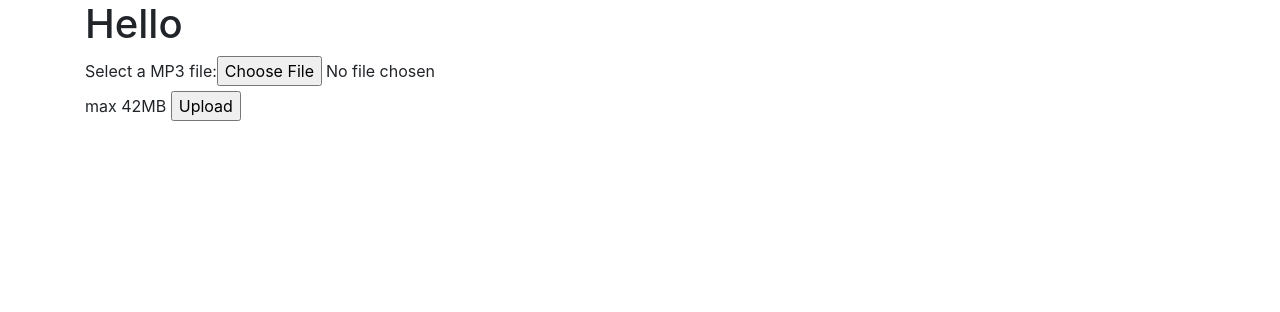
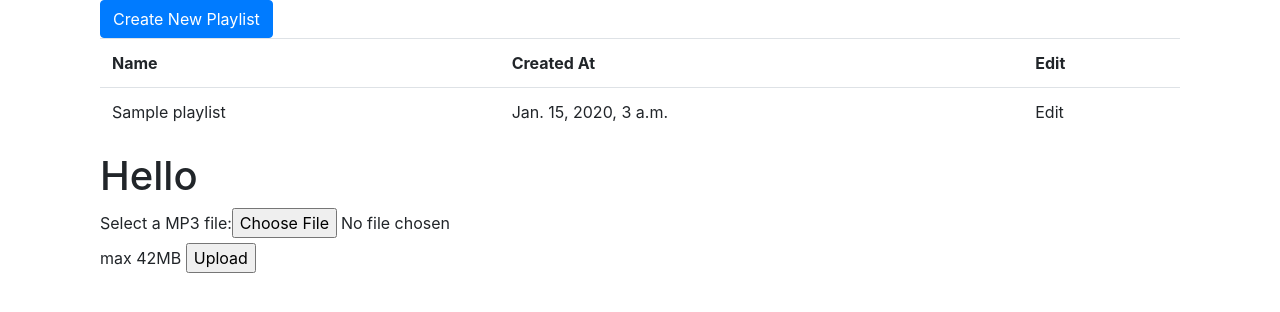
Before and after one commit to whobutsb/django-learning, a Django app: page /music/ in a window 1280 px wide. Shown: the part 56-368 px from the top of the page. Run offline with Django 3.2, Linux system fonts and the light colour scheme; tables that the repository leaves empty hold one stand-in row (values such as "Sample post"); some libraries are stand-ins or nearby versions.

Commit message:
Added the create playlist form and function

```diff
--- a/music/templates/base/base.html
+++ b/music/templates/base/base.html
@@ -1,3 +1,6 @@
+{# Set the timezone to Denver for all pages #}
+{% load tz %}
+{% timezone "America/Denver" %}
 <!doctype html>
 <html lang="en">
   <head>
@@ -44,5 +47,9 @@
     <script src="https://code.jquery.com/jquery-3.3.1.slim.min.js" integrity="sha384-q8i/X+965DzO0rT7abK41JStQIAqVgRVzpbzo5smXKp4YfRvH+8abtTE1Pi6jizo" crossorigin="anonymous"></script>
     <script src="https://cdnjs.cloudflare.com/ajax/libs/popper.js/1.14.3/umd/popper.min.js" integrity="sha384-ZMP7rVo3mIykV+2+9J3UJ46jBk0WLaUAdn689aCwoqbBJiSnjAK/l8WvCWPIPm49" crossorigin="anonymous"></script>
     <script src="https://stackpath.bootstrapcdn.com/bootstrap/4.1.1/js/bootstrap.min.js" integrity="sha384-smHYKdLADwkXOn1EmN1qk/HfnUcbVRZyYmZ4qpPea6sjB/pTJ0euyQp0Mk8ck+5T" crossorigin="anonymous"></script>
+
+    {% block footer %}{% endblock %}
   </body>
 </html>
+
+{% endtimezone %}
--- /dev/null
+++ b/music/templates/base/footer.html
@@ -0,0 +1,4 @@
+Footer here
+
+{% block 'footer' %}
+{% endblock %}
--- a/music/templates/home.html
+++ b/music/templates/home.html
@@ -1,10 +1,67 @@
 {% extends 'base/base.html' %}
 
 {% block content %}
+
+<div class="col-sm-12">
+
+    <button type="button" class="btn btn-primary" data-toggle="modal" data-target="#new-playlist">
+        Create New Playlist
+    </button>
+
+    <table class="table">
+        <tr>
+            <th>Name</th>
+            <th>Created At</th>
+            <th>Edit</th>
+        </tr>
+        {% for playlist in playlists %}
+            <tr>
+                <td>{{ playlist.name }}</td>
+                <td>{{ playlist.created_at }}</td>
+                <td>Edit</td>
+            </tr>
+
+        {% endfor %}
+    </table>
+
+</div>
+
+<div class="col-sm-12">
     <h1>Hello</h1>
     <form action="{% url 'upload' %}" method="post" enctype="multipart/form-data">
         {% csrf_token %}
-        {{ form }}
+        {{ upload_form }}
      <input type="submit" value="Upload">
     </form>
+</div>
+
+<div class="modal fade" id="new-playlist" tabindex="-1" role="dialog" aria-labelledby="exampleModalLabel" aria-hidden="true">
+    <div class="modal-dialog" role="document">
+        <div class="modal-content">
+            <div class="modal-header">
+                <h5 class="modal-title" id="exampleModalLabel">Create New Playlist</h5>
+                <button type="button" class="close" data-dismiss="modal" aria-label="Close">
+                    <span aria-hidden="true">&times;</span>
+                </button>
+            </div>
+            <form action="{% url 'playlist_create' %}" method="post" enctype="multipart/form-data">
+                <div class="modal-body">
+                    {% csrf_token %}
+                    {{ playlist_form }}
+                </div>
+                <div class="modal-footer">
+                    <button type="button" class="btn btn-secondary" data-dismiss="modal">Close</button>
+                    <input type="submit" class="btn btn-primary" value="Create" />
+                </div>
+            </form>
+        </div>
+    </div>
+</div>
+
 {% endblock %}
+
+{# Extending the footer tab to add javascript #}
+
+{% block footer %}
+
+{% endblock %}
--- a/music/urls.py
+++ b/music/urls.py
@@ -7,4 +7,5 @@ from music.views import home
 urlpatterns = [
     path('', home.home_view, name='home'),
     path('upload/', home.upload, name='upload'),
+    path('playlist/create', home.playlist_create, name='playlist_create'),
 ]
--- a/music/views/home.py
+++ b/music/views/home.py
@@ -1,20 +1,29 @@
 import eyed3
 import datetime
 from django import forms
+from django.forms import ModelForm
 from django.contrib import messages
 from django.shortcuts import render, redirect
 from django.http import HttpResponse
 from django.forms.utils import ValidationError
 
-from music.models import Track
+from music.models import Track, Playlist
 
 # Formsets - https://docs.djangoproject.com/en/2.0/topics/forms/formsets/
 class TrackForm(forms.Form):
     file_path = forms.FileField(label='Select a MP3 file',  help_text='max 42MB')
 
+# Create ModelForm  - https://docs.djangoproject.com/en/2.0/topics/forms/modelforms/
+class NewPlaylistForm(ModelForm):
+    class Meta:
+        model = Playlist
+        fields = ['name', ]
+
 def home_view(request):
     return render(request, 'home.html', {
-        'form': TrackForm()
+        'upload_form': TrackForm(),
+        'playlist_form': NewPlaylistForm(),
+        'playlists': Playlist.objects.all(),
     })
 
 # https://simpleisbetterthancomplex.com/tutorial/2016/11/22/django-multiple-file-upload-using-ajax.html
@@ -48,3 +57,13 @@ def upload(request):
         messages.success(request, 'MP3 Track uploaded')
         track.save()
         return redirect('home')
+
+def playlist_create(request):
+    form = NewPlaylistForm(request.POST)
+
+    if form.is_valid():
+        playlist = Playlist(name=request.POST['name'])
+        playlist.save()
+
+        messages.success(request, 'Playlist created')
+        return redirect('home')
```
